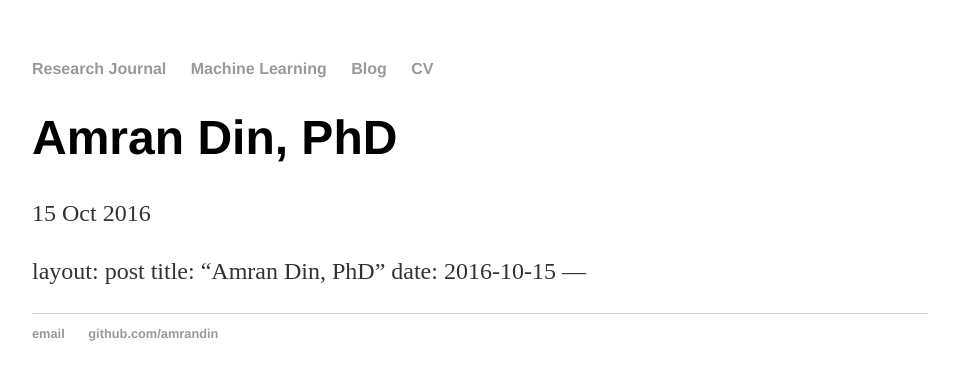
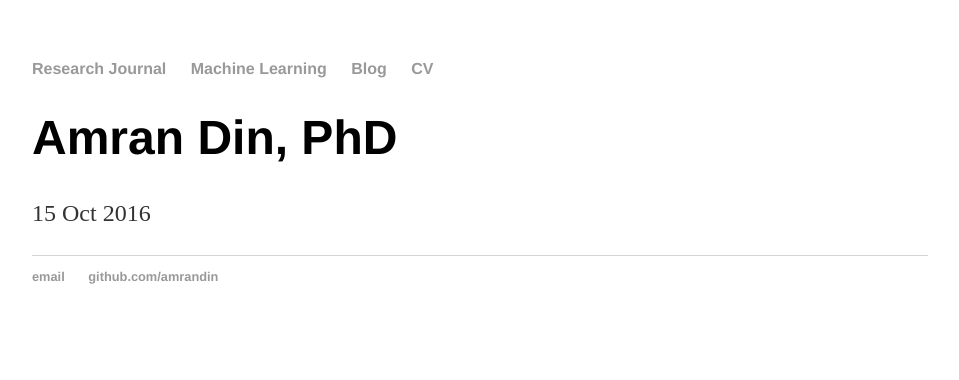
Before and after one commit to amrandin/amrandin.github.io, a Jekyll site: the page built from _posts/2016-10-15-Amran-Din-site-launched.md, in a window 1280 px wide. Shown: the top 380 px of the page, without its empty margins (160-1119 px from the left). Built offline with Jekyll 4.4.1, drawn with Linux system fonts in a browser that asks for light colours.

Commit message:
Update 2016-10-15-Amran-Din-site-launched.md

```diff
--- a/_posts/2016-10-15-Amran-Din-site-launched.md
+++ b/_posts/2016-10-15-Amran-Din-site-launched.md
@@ -3,7 +3,3 @@ layout: post
 title: "Amran Din, PhD"
 date: 2016-10-15
 ---
-layout: post
-title: "Amran Din, PhD"
-date: 2016-10-15
----
```
